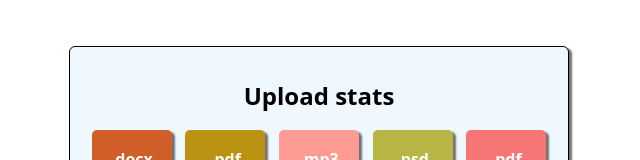
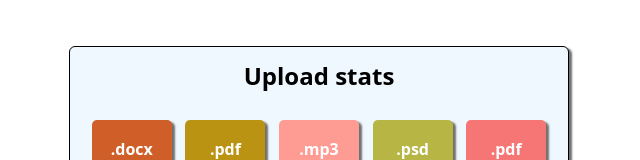
Before and after one commit to ositrova/goit-react-hw-01-components, a React (Create React App) app: page / in a window 1280 px wide. Shown: the part 405-565 px from the top of the page, without its empty margins (321-961 px from the left). Built offline with nearby package versions, Linux system fonts and the light colour scheme.

Commit message:
update statistics

```diff
--- a/src/components/Statistics/Statistics.jsx
+++ b/src/components/Statistics/Statistics.jsx
@@ -5,7 +5,7 @@ import {Section, Title, StatList, Item, Label, Percentage} from './Statistics.st
 export const Statistics =({title, stats}) => {
   return (
     <Section>
-  <Title>{title}</Title>
+  {title && <Title>{title}</Title>}
 
   <StatList>
 
@@ -21,6 +21,9 @@ export const Statistics =({title, stats}) => {
 );
 };
 
+
+
+
 const getRandomHexColor = () =>
   '#' + Math.floor(Math.random() * 16777215).toString(16);
 
--- a/src/components/Statistics/Statistics.style.jsx
+++ b/src/components/Statistics/Statistics.style.jsx
@@ -17,6 +17,8 @@ export const Title = styled.h2 `
     display: flex;
     justify-content: center;
     font-weight: 800;
+    margin: 0;
+    margin-bottom: 30px;
 
 `
 export const StatList = styled.ul `
```
